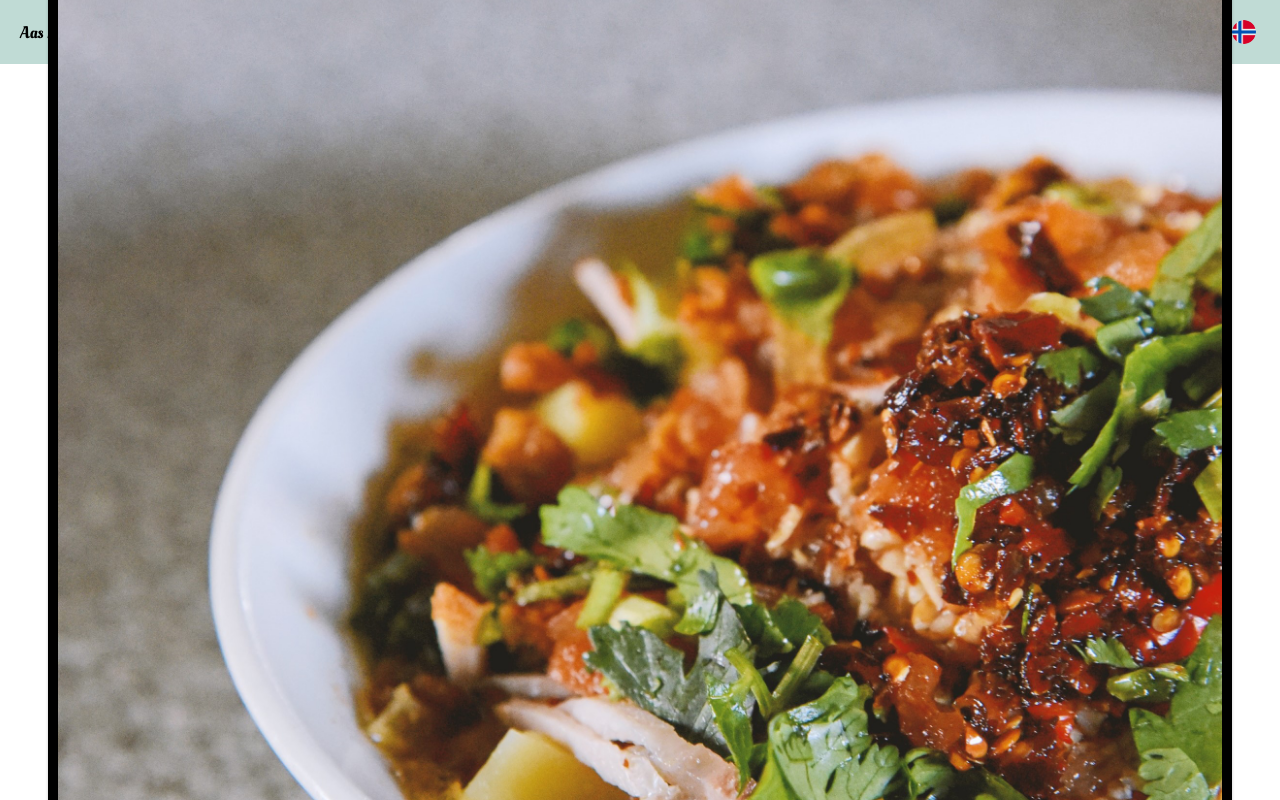
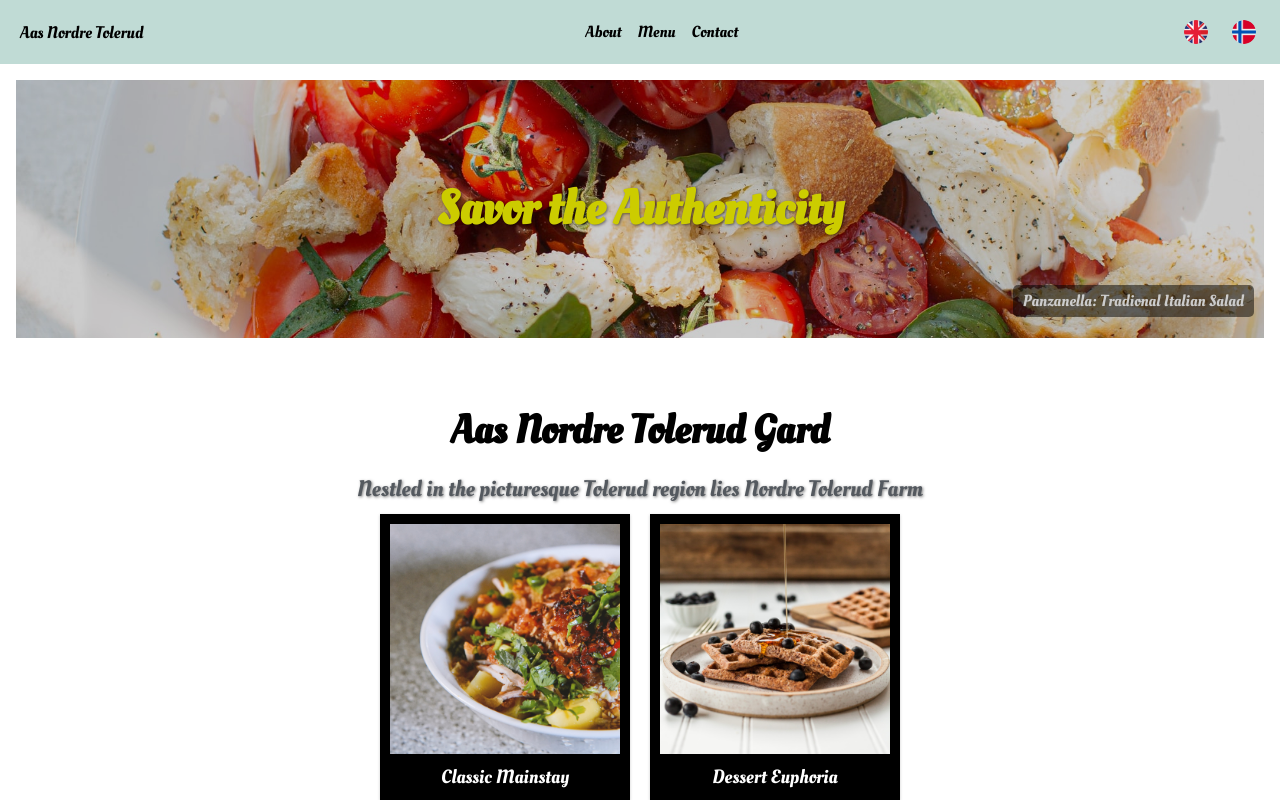
Before and after one commit to FefesG5/aas-nordre-tolerud, a React (Create React App) app: page / in a window 1280 px wide. Shown: the top 800 px of the page. Built offline with nearby package versions, Linux system fonts and the light colour scheme; a web font is replaced by a local one.

Commit message:
feat: homepage fixing

```diff
--- a/src/components/ProductCard.tsx
+++ b/src/components/ProductCard.tsx
@@ -4,12 +4,14 @@ interface ProductCardProps {
   imageSrc: string;
   altText: string;
   linkTo?: string;
+  buttonName: string;
 }
 
 export default function ProductCard({
   imageSrc,
   altText,
   linkTo,
+  buttonName,
 }: ProductCardProps) {
   return (
     <div className="product-card">
@@ -22,7 +24,7 @@ export default function ProductCard({
         />
       </a>
       <div className="card-button">
-        <button>Button</button>
+        <button>{buttonName}</button>
       </div>
     </div>
   );
--- a/src/pages/Home.tsx
+++ b/src/pages/Home.tsx
@@ -1,6 +1,7 @@
 import { useTranslation } from "react-i18next";
 import "../styles/home.css";
 import mainDish from "../images/MainDish.jpg";
+import dessert from "../images/Desserts.jpg";
 import ProductCard from "../components/ProductCard";
 
 function Home() {
@@ -18,7 +19,16 @@ function Home() {
           <h2 className="home-heading">{t("AasNordreTolerudGard")}</h2>
           <div className="home-text">
             <div className="home-text-section">{t("homeTextHistory")}</div>
-            <ProductCard imageSrc={mainDish} altText={"h"} />
+            <ProductCard
+              imageSrc={mainDish}
+              altText={"h"}
+              buttonName={"Classic Mainstay"}
+            />
+            <ProductCard
+              imageSrc={dessert}
+              altText={"h"}
+              buttonName={"Dessert Euphoria"}
+            />
             <div className="home-text-section">{t("homeTextProducts")}</div>
           </div>
         </div>
--- a/src/styles/productCard.css
+++ b/src/styles/productCard.css
@@ -5,7 +5,7 @@
 
 .product-card {
   display: inline-block;
-
+  margin: 10px;
   background-color: black;
   box-shadow: 0 1px 3px rgba(0, 0, 0, 0.2);
   overflow: hidden;
@@ -17,17 +17,17 @@
 }
 
 .card-image {
-  width: 100%;
+  max-width: 100%;
   height: auto;
   display: block;
   margin: 0;
-  padding: 10px;
+  padding: 10px 10px 0 10px;
   background-color: black;
 }
 
 .card-button {
   text-align: center;
-  margin-top: 10px; /* Adjust as needed */
+  align-items: center;
 }
 
 .card-button button {
@@ -39,4 +39,5 @@
   border-radius: 4px;
   cursor: pointer;
   transition: background-color 0.3s color 0.3s;
+  font-size: 1.2rem;
 }
```
Also changed, not shown: src/images/Desserts.jpg (added).
